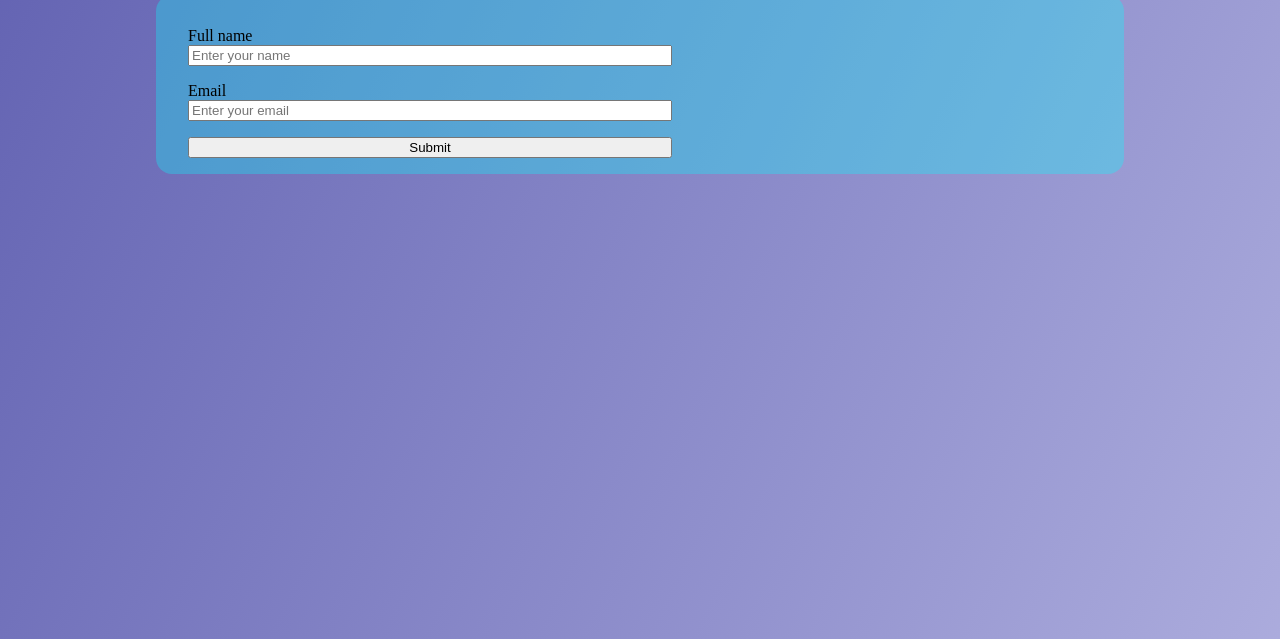
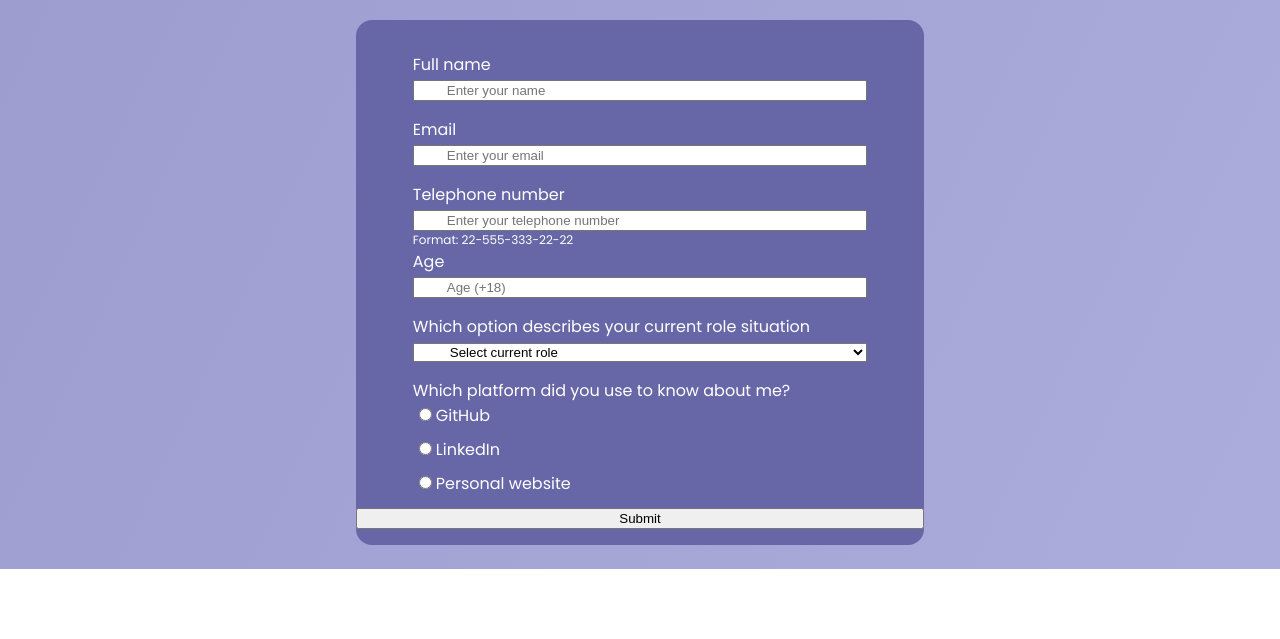
Before and after one commit to GustavoLira-ChE/fcc-surveyform, a plain HTML site: page index.html in a window 1280 px wide. Shown: the part 161-800 px from the top of the page. Drawn offline with Linux system fonts and the light colour scheme.

Commit message:
add more form survey parts

```diff
--- a/index.html
+++ b/index.html
@@ -9,16 +9,50 @@
 </head>
 <body>
    <main>
+       <div id="block-title">
            <h1 id="title">Hi! I'm Gustavo Lira</h1>
            <p id="description">I'm glad to know about you and work together! <br> Please summit your infomation.</p>
+       </div>
        <form action="" id="survey-form">
            <!--Name input section  -->
+           <div class="container">
                <label for="name">Full name</label><br>
                <input type="text" id="name" name="name" placeholder="Enter your name" required><br>
+           </div>
             <!--Email input section -->
+           <div class="container">
                <label for="email">Email</label><br>
                <input type="email" id="email" name="email" placeholder="Enter your email" required><br>
-           <!-- Company  -->
+           </div>
+           <!-- Telefono number  -->
+           <div id="phone-format-example" class="container">
+               <label for="phone">Telephone number</label><br>
+               <input type="tel" id="phone" name="phone" maxlength="16" pattern="[0-9]{2}-[0-9]{3}-[0-9]{3}-[0-9]{2}-[0-9]{2}" placeholder="Enter your telephone number" required>
+               <p>Format: 22-555-333-22-22</p>
+           </div>
+            <!-- Age -->
+            <div class="container">
+                <label for="number">Age</label><br>
+                <input type="number" id="number" name="number" min="18" max="99" placeholder="Age (+18)"><br>
+            </div>
+
+            <!-- Description of current situation  -->
+            <div id="role-select-format" class="container">
+                <p>Which option describes your current role situation</p>
+                <select name="role" id="dropdown" required>
+                    <option style="color: lightgray;" disabled selected value>Select current role</option>
+                    <option value="student">Student</option>
+                    <option value="intern">Intern</option>
+                    <option value="full-time">Full-time job</option>
+                    <option value="other">Other</option>
+                </select>
+            </div>
+            <div class="container platform-class">
+                <p>Which platform did you use to know about me?</p>
+                <label><input type="radio" name="platform" value="gitHub" class="input-radio">GitHub</label>
+                <label><input type="radio" name="platform" value="linkedIn" class="input-radio">LinkedIn</label>
+                <label><input type="radio" name="platform" value="personalWebsite" class="input-radio">Personal website</label>
+            </div>
 
            <input type="submit" value="Submit">
         </form>
--- a/style.css
+++ b/style.css
@@ -1,25 +1,26 @@
+@import url('https://fonts.googleapis.com/css?family=Poppins:200i,400&display=swap');
 
 *,
 *::before,
 *::after{
     box-sizing: border-box;
 }
-html{
-    height: 100%;
-}
+
 body{
-    background-image: linear-gradient(115deg,rgba(58, 58, 158, 0.8),rgba(136, 136, 206, 0.7)),url();
+    font-family: 'Poppins', sans-serif;
+    background-image: linear-gradient(115deg,rgba(58, 58, 158, 0.5),rgba(136, 136, 206, 0.7)),url();
     background-size: cover;
     background-repeat: no-repeat;
+    height: auto;
 }
 main{
-    max-width: 1000px;
+    max-width: 600px;
     margin: 0px auto;
 }
 h1{
     text-align: center;
 }
-p{
+#block-title p{
     text-align: center;
     width: auto;
     padding: 8px 24px;
@@ -27,20 +28,41 @@ p{
 #survey-form{
     padding-top: 2rem;
     border-radius: 16px;
-    background-color: hsla(180deg, 100%, 50%, 0.3);
-    max-width: 1000px;
+    background-color: hsl(240, 27%, 53%);
     margin: 24px 1rem;
 }
 form label{
-    padding: 1rem 2rem;
+    color:white;
 }
-form input{
-    width: 50%;
-    margin: 0 2rem 1rem;
+input, select{
+    margin-bottom: 1rem;
+    padding-left: 2rem;
+    padding-right: 2rem;
+    width: 100%;
+}
+#phone-format-example p{
+    margin-top: -1rem ;
+    font-size: 0.75rem;
+    color: white;
+}
+div p{
+    color: white;
+    margin: 0;
+}
+.container{
+    width: 80%;
+    margin-left: auto;
+    margin-right: auto;
+}
+.input-radio{
+  max-width: 15px;
+}
+.platform-class{
+    display: grid;
 }
 
 
-@media (max-width: 400px){
+@media (max-width: 580px){
     main{
         max-width: 560px;
         margin: 0px auto;
```
Lines whose indentation alone changed are shown as unchanged.
